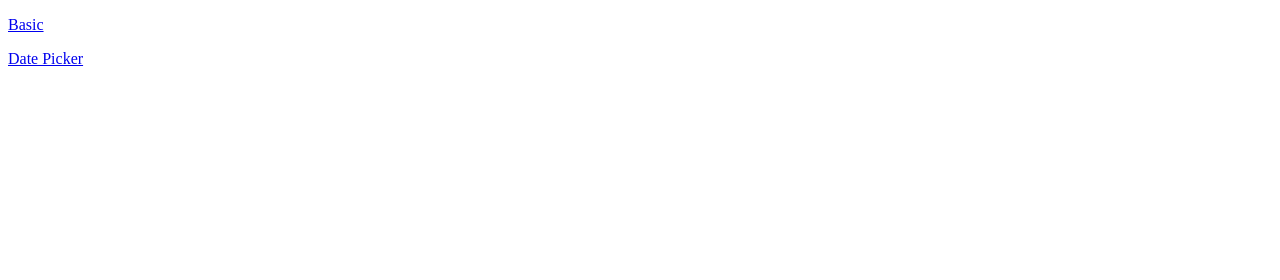
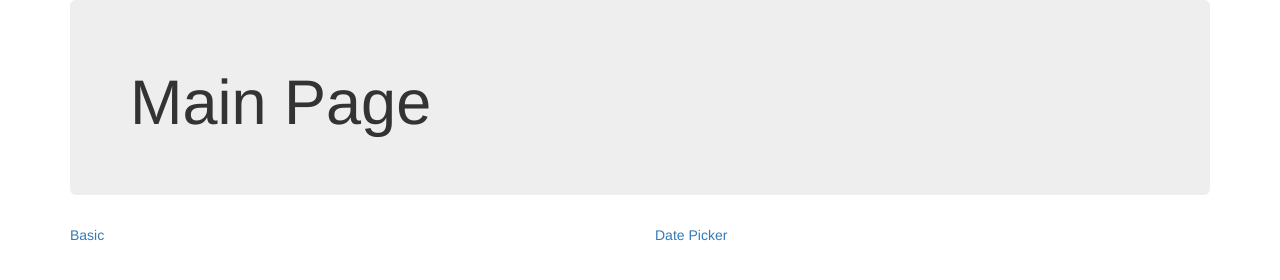
Before and after one commit to vamsi0391/MEAN, a website: page public/index.html in a window 1280 px wide. Drawn offline with nearby package versions, Linux system fonts and the light colour scheme; some packages are replaced by stand-ins of ours.

Commit message:
Add files via upload

```diff
--- a/public/index.html
+++ b/public/index.html
@@ -5,15 +5,31 @@
   <title>Example - example-example12-production</title>
   <script src="https://ajax.googleapis.com/ajax/libs/angularjs/1.5.6/angular.min.js"></script>
   <script src = "http://ajax.googleapis.com/ajax/libs/angularjs/1.3.14/angular-route.min.js">
-  </script>
+  </script>   <meta name="viewport" content="width=device-width, initial-scale=1">
+  <link rel="stylesheet" href="http://maxcdn.bootstrapcdn.com/bootstrap/3.3.6/css/bootstrap.min.css">
+  <script src="https://ajax.googleapis.com/ajax/libs/jquery/1.12.2/jquery.min.js"></script>
+  <script src="http://maxcdn.bootstrapcdn.com/bootstrap/3.3.6/js/bootstrap.min.js"></script>
+
 </head>
 <body>
   <div ng-controller='basicCtrl'>
-    <p><a href = "#basic">Basic</a></p>
-    <p><a href = "#datePicker">Date Picker</a></p>
+     <div class="container">
+      <div class="jumbotron">
+        <h1>Main Page</h1>
+      </div>
+      <div class="row">
+        <div class="col-sm-6">
+            <p><a href = "#basic">Basic</a></p>
+        </div>
+        <div class="col-sm-6">
+            <p><a href = "#datePicker">Date Picker</a></p>
+        </div>
+      </div>
+    </div>
      <div id="main">
         <div ng-view></div>
     </div>
     <script src="script.js"></script>
+    </div>
 </body>
 </html>
```
